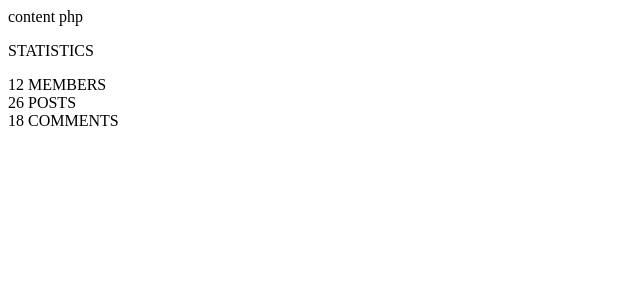
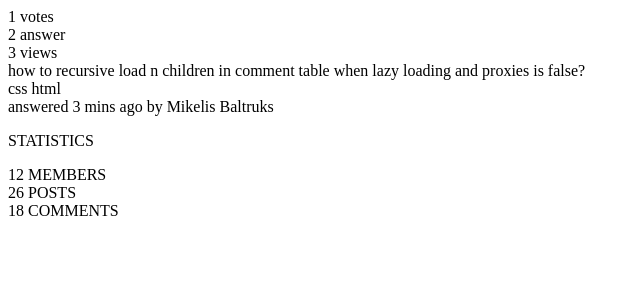
Before and after one commit to medicmilos/ForumMeda, a PHP site: page /git/content.php in a window 1280 px wide. Shown: the top 300 px of the page, without its empty margins (0-640 px from the left). Run offline with PHP 8.4, Linux system fonts and the light colour scheme.

Commit message:
prepravka
gogili :D

```diff
--- a/gui/php/content.php
+++ b/gui/php/content.php
@@ -1,6 +1,37 @@
 
 	<div id="sadrzaj">
-		content php
+
+	<!-- PHP posle obradjuje ovo-->
+		<div class='sadrzaj_paket'>
+			<div class='paket_levo'>
+				<div class='paket_levo_glasovi'>
+					<span class='paket_levo_glasovi_broj'>1</span>
+					<span class='paket_levo_glasovi_tekst'>votes</span>
+				</div>
+				<div class='paket_levo_glasovi'>
+					<span class='paket_levo_glasovi_broj'>2</span>
+					<span class='paket_levo_glasovi_tekst'>answer</span>
+				</div>
+				<div class='paket_levo_glasovi'>
+					<span class='paket_levo_glasovi_broj'>3</span>
+					<span class='paket_levo_glasovi_tekst'>views</span>
+				</div>
+			</div>
+			<div class='paket_desno'>
+				<div class='paket_desno_naslov'>how to recursive load n children in comment table when lazy loading and proxies is false?</div>
+				<div class='paket_desno_tagovi'>
+					<span class='paket_desno_tagovi_tag'>css</span>
+					<span class='paket_desno_tagovi_tag'>html</span>
+				</div>
+				<div class='paket_desno_opis'>
+					<span class='paket_desno_opis_time'>answered 3 mins ago by</span>
+					<span class='paket_desno_opis_user'>Mikelis Baltruks</span>
+				</div>
+			</div>
+		</div>
+		<div class='cisti'></div>
+
+
 	</div>
 	<div id="desno">
 			<?php
```
Also changed, not shown: gui/css/style.css (+71 -34 lines).
